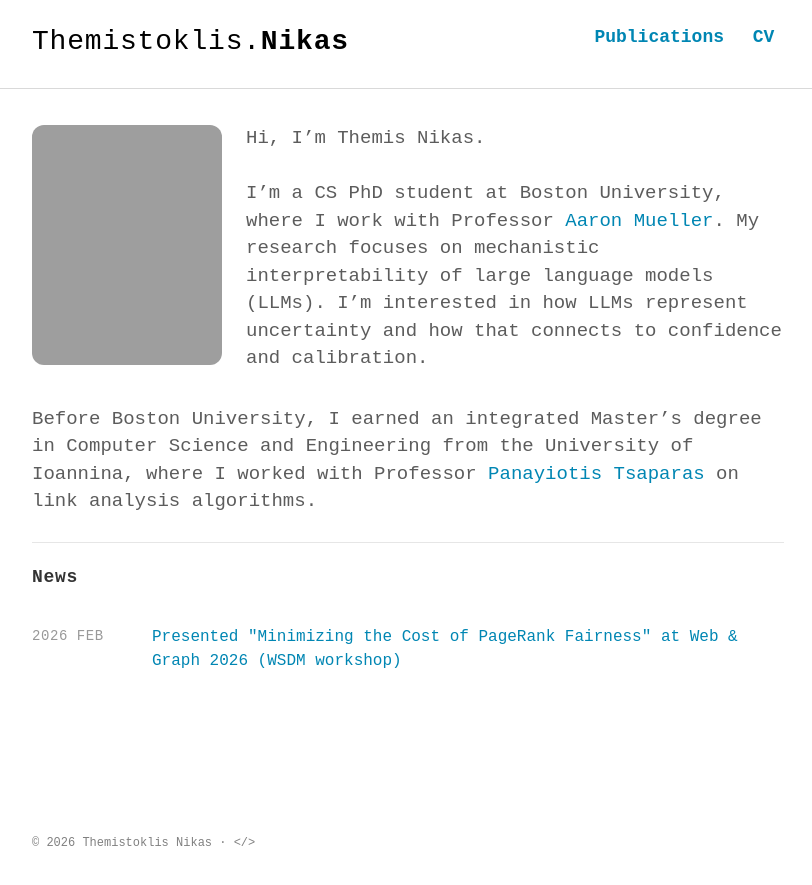
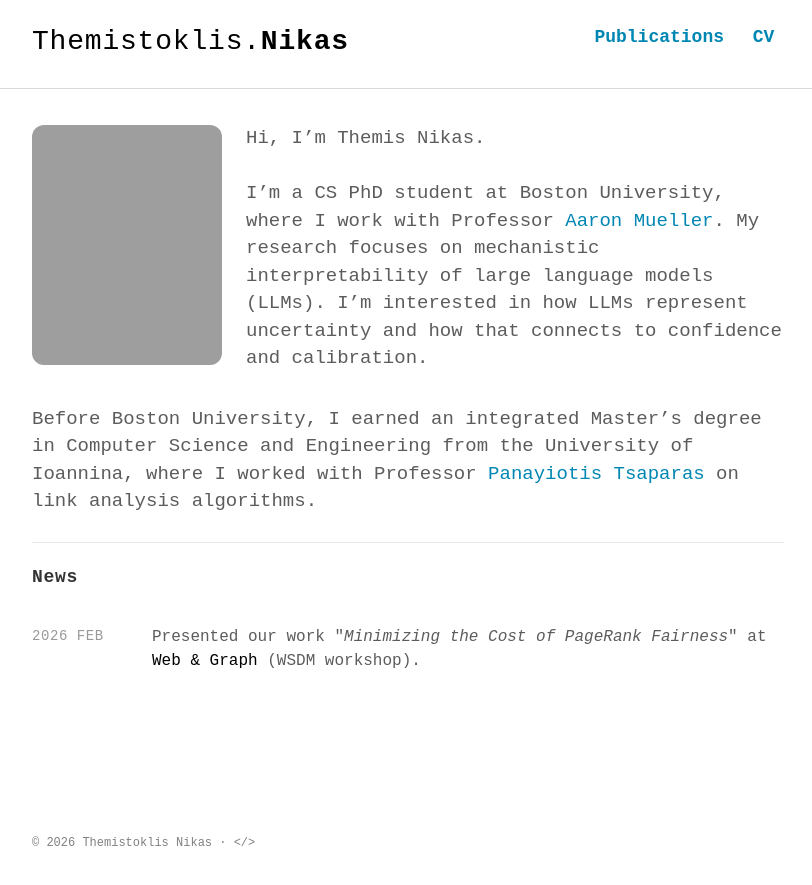
Before and after one commit to tnikas/tnikas.github.io, a Jekyll site: the page built from index.html, in a window 1280 px wide. Shown: the top 885 px of the page, without its empty margins (232-1044 px from the left). Built offline with Jekyll 4.4.1, drawn with Linux system fonts in a browser that asks for light colours; some web fonts are replaced.

Commit message:
Add news item for "Minimizing the Cost of PageRank Fairness" presentation at Web & Graph 2026 and removed posts

```diff
--- /dev/null
+++ b/_data/news.yml
@@ -0,0 +1,2 @@
+- date: 2026-02-15
+  content_html: 'Presented our work "<em>Minimizing the Cost of PageRank Fairness</em>" at <a href="https://aiimlab.org/events/WSDM_2026_WEB_and_GRAPH_2026_Workshop_on_Web_and_Graphs_Responsible_Intelligence_and_Social_Media.html" target="_blank" rel="noopener">Web &amp; Graph</a> (WSDM workshop).'
--- a/index.html
+++ b/index.html
@@ -19,12 +19,13 @@ title: Home
 
 <section class="post-list">
   <div class="container">
-    {% if site.posts.size > 0 %}
-      {% for post in site.posts %}
+    {% assign news_items = site.data.news | sort: "date" | reverse %}
+    {% if news_items and news_items.size > 0 %}
+      {% for item in news_items %}
         <article class="news-item">
-          <time class="news-date" datetime="{{ post.date | date_to_xmlschema }}">{{ post.date | date: "%Y %b" }}</time>
+          <time class="news-date" datetime="{{ item.date | date_to_xmlschema }}">{{ item.date | date: "%Y %b" }}</time>
           <div class="news-content">
-            <a class="post-link" href="{{ post.url | prepend: site.baseurl | prepend: site.url }}">{{ post.title }}</a>
+            {{ item.content_html }}
           </div>
         </article>
       {% endfor %}
```
Also changed, not shown: _posts/2026-02-15-web-and-graph-wsdm-workshop.md (deleted, +0 -9 lines).
